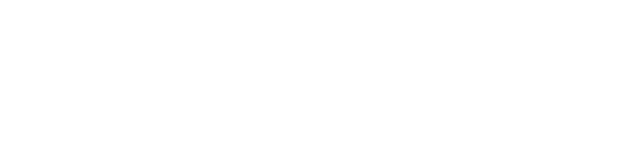
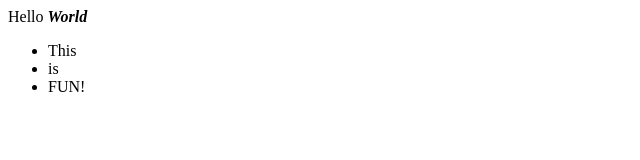
Before and after one commit to PotatoParser/typetext, a website: page test.html in a window 1280 px wide. Shown: the whole page, without its empty margins (0-640 px from the left). Drawn offline with Linux system fonts and the light colour scheme.

Commit message:
Version 2

```diff
--- a/build.js
+++ b/build.js
@@ -1,9 +1,9 @@
 const fs = require('fs');
-if (!fs.existsSync(`./build`)) fs.mkdirSync(`./build`);
+if (!fs.existsSync('./build')) fs.mkdirSync('./build');
 fs.copyFileSync('index.js', './build/typetext.js');
 let version = process.argv[2];
 if (version.includes('/')) version = version.substring(version.lastIndexOf('/') + 1);
 fs.writeFileSync(
 	'./build/typetext.js',
-	`/*! typetext ${version} | (c) Wilson Nguyen | MIT License */\n` + fs.readFileSync('index.js', 'utf8'),
+	`/*! typetext ${version} | (c) Wilson Nguyen | MIT License */\n${fs.readFileSync('index.js', 'utf8')}`
 );
--- a/index.js
+++ b/index.js
@@ -1,41 +1,53 @@
-async function typeText(target, text, opts = {}) {
+Object.defineProperty(Element.prototype, 'typetext', {
+	async value(text, opts = {}) {
+		if (this.tagName === 'SCRIPT') return;
+
 		opts = Object.assign({
-		delay: 50
+			delay: 50,
+			whitespace: true,
+			before: char => char,
+			after: () => 0
 		}, opts);
 
 		const sleep = ms => new Promise(r => setTimeout(r, ms));
 
-	if (!(target instanceof Element)) throw new Error('Target must be element');
-
-	if (typeof arguments[1] !== 'string') {
-		const temp = target.innerHTML;
-		target.innerHTML = '';
-		return await typeText(target, temp, opts);
+		if (typeof arguments[0] !== 'string') {
+			opts = text;
+			text = this.innerHTML;
+			this.innerHTML = '';
+			return await this.typetext(text, opts);
 		}
 
-	if (arguments.length === 3 && typeof text !== 'string') throw new Error('Text must be a string');
+		if (arguments.length === 2 && typeof text !== 'string') throw new Error('Text must be a string');
 
 		const div = document.createElement('div');
 		div.innerHTML = text;
-	target.innerHTML = '';
+		this.innerHTML = '';
 
-	for (const i of Array.from(div.childNodes)) {
+		for (const i of [...div.childNodes]) {
 			if (i instanceof Element) {
-			target.appendChild(i);
-			await typeText(i, i.innerHTML, opts);
+				this.appendChild(i);
+				await i.typetext(opts);
 			} else {
 				const t = i.textContent;
 				i.textContent = '';
-			target.appendChild(i);
+				this.appendChild(i);
 				for (let k of t) {
-				if (typeof opts.beforetype === 'function') k = await opts.beforetype(k, i, t, opts);
+					if (!opts.whitespace && /\s/.test(k)) {
+						i.textContent += k;
+						continue;
+					}
+
+					k = await opts.before(k, i, t, opts);
 
 					if (opts.delay) await sleep(opts.delay);
 
 					i.textContent += k;
 
-				if (typeof opts.aftertype === 'function') await opts.aftertype(k, i, t, opts);
+					await opts.after(k, i, t, opts);
 				}
 			}
 		}
+		return true;
 	}
+});
--- a/package.json
+++ b/package.json
@@ -1,11 +1,11 @@
 {
   "name": "typetext",
-  "version": "1.0.0",
+  "version": "2.0.0",
   "description": "Easy, lightweight, and conservative text typing!",
   "main": "index.js",
   "scripts": {
-    "lint": "eslint index.js",
-    "lint:fix": "eslint index.js --fix",
+    "lint": "eslint index.js build.js",
+    "lint:fix": "eslint index.js build.js --fix",
     "build": "node build.js TEST && npm run terser",
     "terser": "terser -c -m -o ./build/typetext.min.js ./build/typetext.js"
   },
--- a/test.html
+++ b/test.html
@@ -6,5 +6,8 @@
 <body>
 	<div></div>
 	<script src="index.js"></script>
+	<script>
+		document.body.typetext(`Hello <i><b>World</b></i><ul><li>This</li><li>is</li><li>FUN!</li></ul>`);
+	</script>
 </body>
 </html>
```
Also changed, not shown: README.md, 1 other file. Lines whose indentation alone changed are shown as unchanged.
